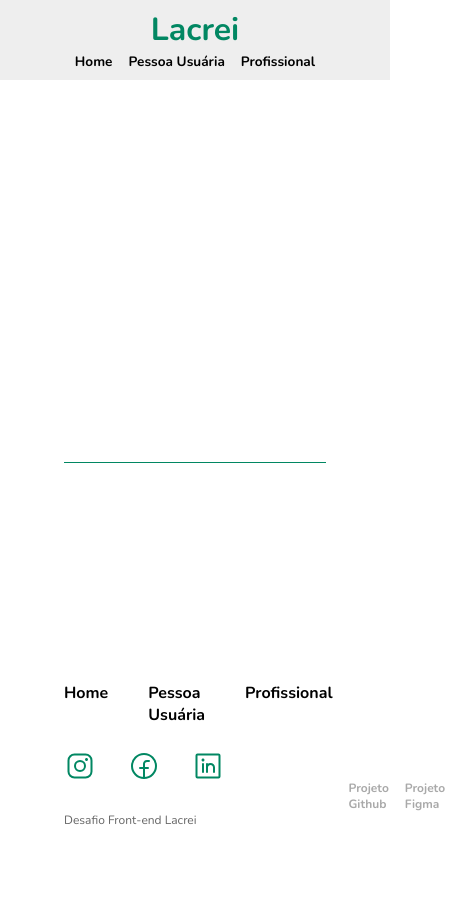
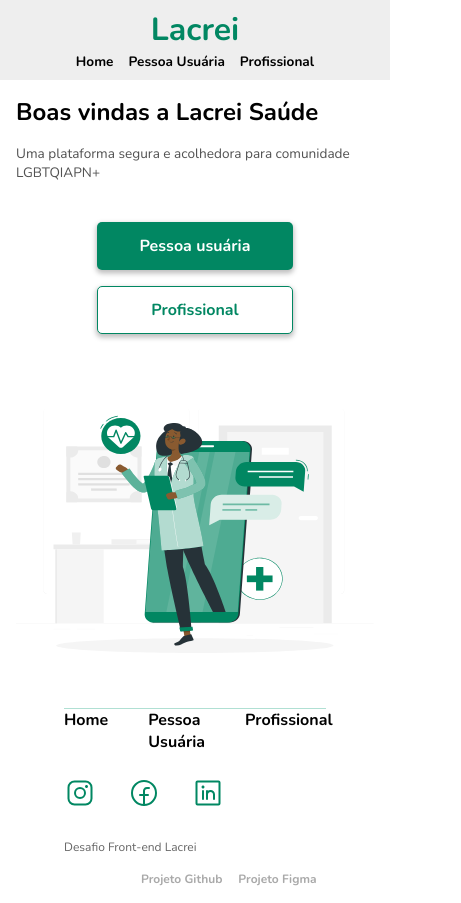
Before and after one commit to lcds90/desafio-lacrei, a Next.js app: page / in a window 390 px wide. Shown: the whole page, 461 px wide, since content can reach past the window. Before the commit the page ends 844 px from the top, so only its background shows below. Built offline with nearby package versions, Linux system fonts and the light colour scheme.

Commit message:
:recycle:refactor: wip - home  mobile first 📲

```diff
--- a/components/footer/footer.tsx
+++ b/components/footer/footer.tsx
@@ -1,16 +1,14 @@
 import Link from "next/link";
 import styled from "styled-components";
-import { IThemeParam } from "interfaces";
 import { devLinks, ID, links } from "./footer.enum";
 
 const Footer = styled.footer`
   display: grid;
-  grid: 1fr 1rem / repeat(2, 1fr);
   margin: 0 4rem;
   height: 100%;
 
-  color: ${({ theme }: IThemeParam) => theme.colors.primary};
-  border-top: 1px solid ${({ theme }: IThemeParam) => theme.colors.primary};
+  color: ${({ theme }) => theme.colors.primary};
+  border-top: 1px solid ${({ theme }) => theme.colors.light};
 
   .footer-links-wrapper {
     display: flex;
@@ -82,6 +80,8 @@ const FooterComponent = () => {
           ))}
         </section>
         <Link
+          target="_blank"
+          rel="noopener noreferrer"
           className="final-app"
           href="https://desafio-lacrei-five.vercel.app"
         >
--- a/components/header/header.tsx
+++ b/components/header/header.tsx
@@ -1,7 +1,6 @@
 import Link from "next/link";
 import styled from "styled-components";
 import { ID } from "./header.enum";
-import { IThemeParam } from "interfaces";
 
 const Header = styled.header`
   display: grid;
@@ -11,8 +10,8 @@ const Header = styled.header`
   padding: 0.5rem;
   height: 5rem;
   width: 100%;
-  background-color: ${({ theme }: IThemeParam) => theme.colors.lighter};
-  color: ${({ theme }: IThemeParam) => theme.colors.primary};
+  background-color: ${({ theme }) => theme.colors.lighter};
+  color: ${({ theme }) => theme.colors.primary};
 `;
 
 const Title = styled.h1`
@@ -25,8 +24,8 @@ const Wrapper = styled.div`
   display: flex;
   justify-content: center;
   color: black;
-  font-size: ${({ theme }: IThemeParam) => theme.font.small};
-  gap: 1rem;
+  font-size: ${({ theme }) => theme.font.small};
+  gap: 15px;
 `;
 
 const HeaderComponent = () => {
--- a/interfaces/index.ts
+++ b/interfaces/index.ts
@@ -1,3 +1,3 @@
-import { ITheme, IThemeParam } from "./theme";
+import { ITheme } from "./theme";
 import { ILink } from "./generic";
-export type { ILink, ITheme, IThemeParam };
+export type { ILink, ITheme };
--- a/interfaces/theme.ts
+++ b/interfaces/theme.ts
@@ -1,20 +1,25 @@
 export interface ITheme {
   colors: {
+    base: string;
     primary: string;
     secondary: string;
     light: string;
     lighter: string;
+    gray: string;
     white: string;
   };
   font: {
     small: string;
     default: string;
+    large: string;
     big: string;
     bigger: string;
     family: string;
   };
+  spacing: {
+    small: string;
+    default: string;
+    big: string;
+    bigger: string;
+  };
 }
-
-export interface IThemeParam {
-  theme: ITheme;
-}
--- a/pages/_app.tsx
+++ b/pages/_app.tsx
@@ -6,18 +6,27 @@ import { GlobalStyle } from "styles";
 
 const theme: ITheme = {
   colors: {
+    base: "#000000",
     primary: "#018762",
     secondary: "#1F1F1F",
     light: "#B0E0D3",
     lighter: "#EEEEEE",
     white: "#FFFFFF",
+    gray: "rgb(81, 81, 81)",
   },
   font: {
     small: "0.85rem",
     default: "1rem",
+    large: "1.5rem",
     big: "2rem",
     bigger: "3rem",
     family: "'Nunito', 'sans-serif'",
+  },
+  spacing: {
+    small: "0.5rem",
+    default: "1rem",
+    big: "2rem",
+    bigger: "3rem",
   },
 };
 
--- a/pages/index.tsx
+++ b/pages/index.tsx
@@ -1,5 +1,58 @@
-import { Container, Main } from "styles";
+import {
+  Container,
+  Main,
+  Subject,
+  PageBlock,
+  PageImage,
+  Description,
+} from "styles";
 import { Footer, Header } from "components";
+import styled from "styled-components";
+
+interface ButtonProps {
+  outlined?: boolean;
+}
+
+const Wrapper = styled.div`
+  display: grid;
+  grid-template-rows: 1fr 1fr;
+  place-items: center;
+  padding: ${({ theme }) => theme.spacing.default};
+`;
+
+const Button = styled.button<ButtonProps>`
+  ${({ theme: { colors, font, spacing } }) => `
+  display: block;
+  width: 60%;
+  border: none;
+  border-radius: 5px;
+  font-weight: 700;
+  margin: 0.5rem 0;
+  cursor: pointer;
+  transition: filter 0.2s ease-in-out;
+  box-shadow: 0 2.5px 5px 1px rgba(0, 0, 0, 0.25);
+  text-align: center;
+
+  :focus,
+  :hover {
+    filter: brightness(1.25);
+  }
+
+  height: ${spacing.bigger};
+  background-color: ${colors.primary};
+  color: ${colors.white};
+  font-size: ${font.default};
+
+  `}
+
+  ${({ outlined, theme: { colors } }) =>
+    outlined &&
+    `
+    background-color: ${colors.white};
+    color: ${colors.primary};
+    border: 0.1rem solid ${colors.primary};
+  `}
+`;
 
 /**
  * Home: The Landing page of the web app
@@ -9,7 +62,21 @@ export default function Home() {
   return (
     <Container>
       <Header />
-      <Main></Main>
+      <Main>
+        <PageBlock>
+          <Subject>Boas vindas a Lacrei Saúde</Subject>
+          <Description>
+            Uma plataforma segura e acolhedora para comunidade LGBTQIAPN+
+          </Description>
+          <Wrapper>
+            <Button>Pessoa usuária</Button>
+            <Button outlined>Profissional</Button>
+          </Wrapper>
+        </PageBlock>
+        <PageImage>
+          <img src="/assets/svg/female-doctor.svg" alt="Doutora" />
+        </PageImage>
+      </Main>
       <Footer />
     </Container>
   );
--- a/styles/global.ts
+++ b/styles/global.ts
@@ -1,12 +1,12 @@
 import { createGlobalStyle } from "styled-components";
-import { IThemeParam } from "interfaces";
 
 const GlobalStyle = createGlobalStyle`
   html,
   body {
-    color: ${({ theme }: IThemeParam) => theme.colors.primary};
-    font-family: ${({ theme }: IThemeParam) => theme.font.family};
+    color: ${({ theme }) => theme.colors.base};
+    font-family: ${({ theme }) => theme.font.family};
     font-weight: 400;
+    font-size: 1rem;
   }
 
   a {
@@ -15,15 +15,97 @@ const GlobalStyle = createGlobalStyle`
     font-weight: 700;
   }
 
-  * {
-    box-sizing: border-box;
-    padding: 0;
-    margin: 0;
-  }
+
 
   h1, h2, h3, h4, h5, h6 {
     font-weight: 700;
   }
+
+  /***
+    The new CSS reset - version 1.7.3 (last updated 7.8.2022)
+    GitHub page: https://github.com/elad2412/the-new-css-reset
+***/
+
+/*
+    Remove all the styles of the "User-Agent-Stylesheet", except for the 'display' property
+    - The "symbol *" part is to solve Firefox SVG sprite bug
+ */
+*:where(:not(html, iframe, canvas, img, svg, video, audio):not(svg *, symbol *)) {
+    all: unset;
+    display: revert;
+}
+
+/* Preferred box-sizing value */
+*,
+*::before,
+*::after {
+    box-sizing: border-box;
+    padding: 0;
+    margin: 0;
+}
+
+/* Reapply the pointer cursor for anchor tags */
+a, button {
+    cursor: revert;
+}
+
+/* Remove list styles (bullets/numbers) */
+ol, ul, menu {
+    list-style: none;
+}
+
+/* For images to not be able to exceed their container */
+img {
+    max-width: 100%;
+}
+
+/* removes spacing between cells in tables */
+table {
+    border-collapse: collapse;
+}
+
+/* Safari - solving issue when using user-select:none on the <body> text input doesn't working */
+input, textarea {
+    -webkit-user-select: auto;
+}
+
+/* revert the 'white-space' property for textarea elements on Safari */
+textarea {
+    white-space: revert;
+}
+
+/* minimum style to allow to style meter element */
+meter {
+    -webkit-appearance: revert;
+    appearance: revert;
+}
+
+/* reset default text opacity of input placeholder */
+::placeholder {
+    color: unset;
+}
+
+/* fix the feature of 'hidden' attribute.
+   display:revert; revert to element instead of attribute */
+:where([hidden]) {
+    display: none;
+}
+
+/* revert for bug in Chromium browsers
+   - fix for the content editable attribute will work properly.
+   - webkit-user-select: auto; added for Safari in case of using user-select:none on wrapper element*/
+:where([contenteditable]:not([contenteditable="false"])) {
+    -moz-user-modify: read-write;
+    -webkit-user-modify: read-write;
+    overflow-wrap: break-word;
+    -webkit-line-break: after-white-space;
+    -webkit-user-select: auto;
+}
+
+/* apply back the draggable feature - exist only in Chromium and Safari */
+:where([draggable="true"]) {
+    -webkit-user-drag: element;
+}
 `;
 
 export default GlobalStyle;
--- a/styles/index.ts
+++ b/styles/index.ts
@@ -1,5 +1,20 @@
-import { Container, Main, Description, PageSubject, PageBlock, PageImage } from "./shared";
+import {
+  Container,
+  Main,
+  Description,
+  Subject,
+  PageBlock,
+  PageImage,
+} from "./shared";
 
 import GlobalStyle from "./global";
 
-export { GlobalStyle, Container, Main, Description, PageSubject, PageBlock, PageImage };
+export {
+  GlobalStyle,
+  Container,
+  Main,
+  Description,
+  Subject,
+  PageBlock,
+  PageImage,
+};
--- a/styles/shared.ts
+++ b/styles/shared.ts
@@ -11,27 +11,27 @@ export const Container = styled.div`
 
 export const Main = styled.main`
   display: flex;
-  justify-content: space-between;
+  flex-direction: column;
   height: 100%;
-  padding: 0 4rem;
+  width: 100%;
+  padding: 1rem;
+  gap: 50px;
+`;
+
+export const Subject = styled.h2`
+  font-size: ${({ theme }) => theme.font.large};
+  color: ${({ theme }) => theme.colors.base};
 `;
 
 export const Description = styled.p`
-  text-align: center;
-  line-height: 1.5;
-  font-size: 1.5rem;
-`;
-
-export const PageSubject = styled.h2`
-  margin: 0;
-  line-height: 1.15;
-  font-size: 3rem;
-  text-align: center;
+  font-size: ${({ theme }) => theme.font.small};
+  color: ${({ theme }) => theme.colors.gray};
+  margin: ${({ theme }) => theme.spacing.default} 0;
 `;
 
 export const PageBlock = styled.section`
   height: 100%;
-`
+`;
 
 export const PageImage = styled.section`
   display: flex;
@@ -41,6 +41,7 @@ export const PageImage = styled.section`
   padding-bottom: 0.75rem;
 
   img {
-    width: 540px;
+    width: 100%;
+    height: auto;
   }
-`
+`;
```
Also changed, not shown: styled.d.ts (+21 -1 lines).
